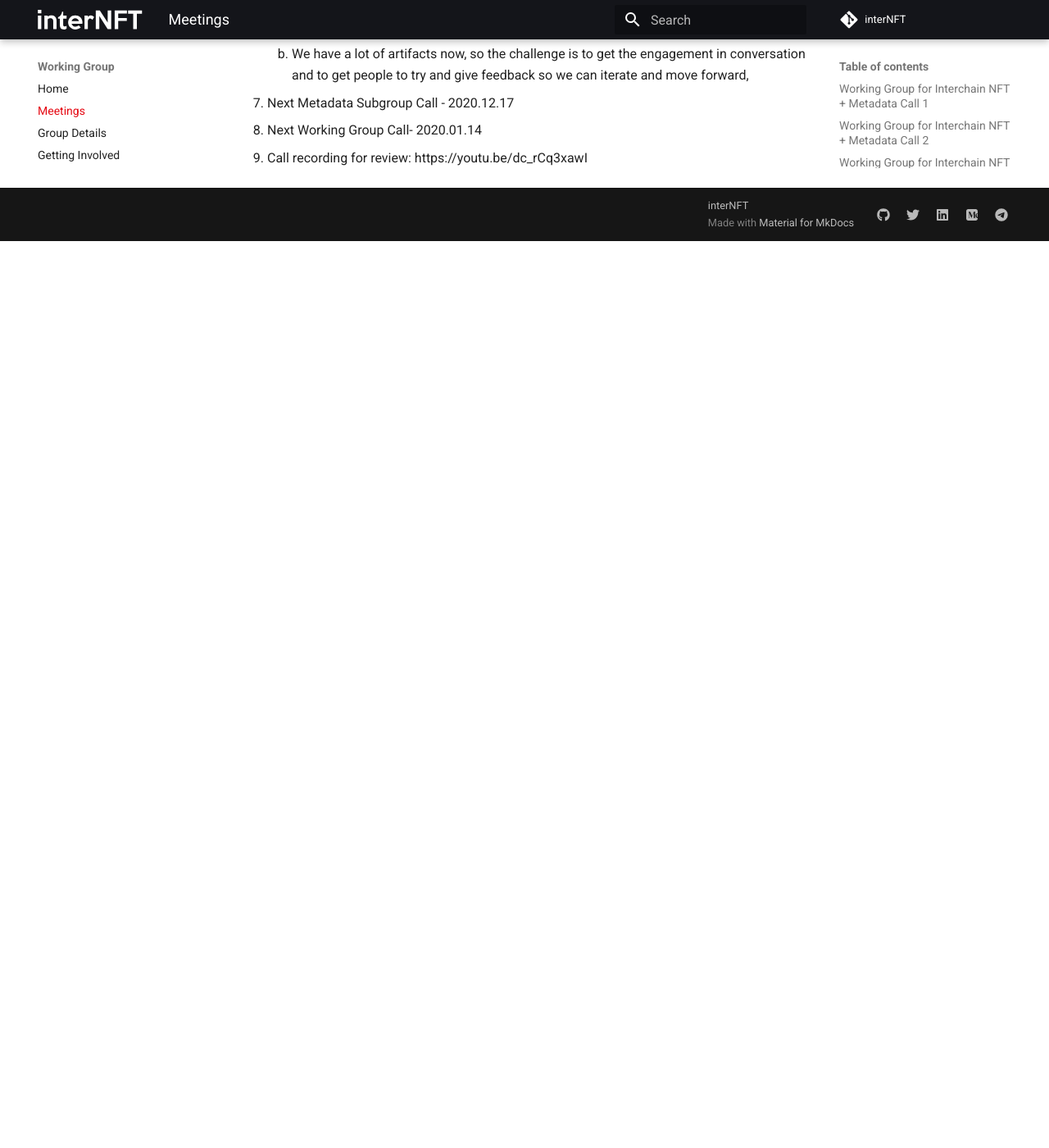
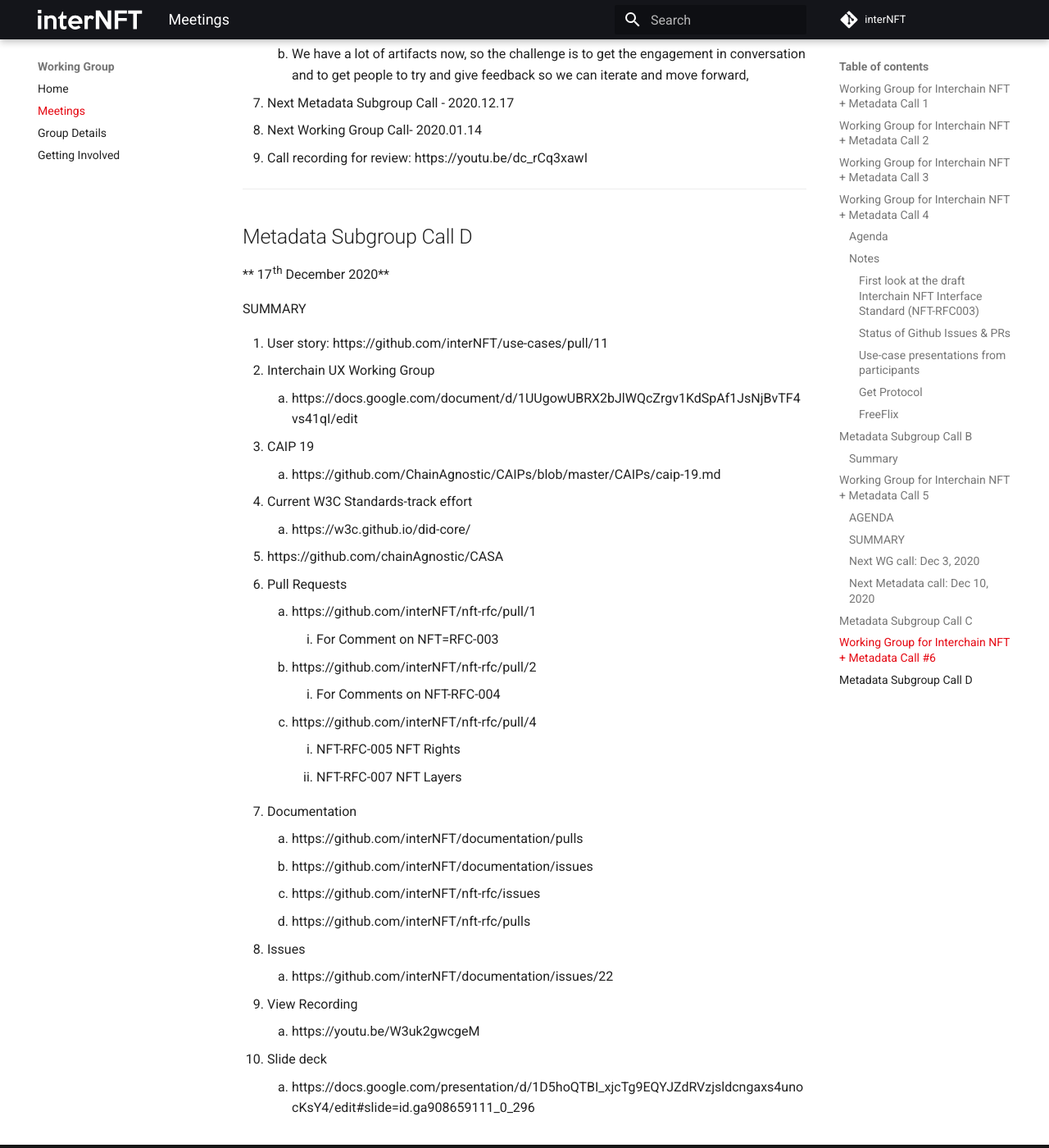
Before and after one commit to interNFT/documentation, an MkDocs documentation site: the page built from markdowns/workingGroup/meetings.md, in a window 1280 px wide and 1400 px high, scrolled down 10376 px. Shown: the whole window at 82% size. Built offline with MkDocs 1.6.1 and Material for MkDocs 9.7.7, drawn with Linux system fonts in a browser that asks for light colours; before the commit the page ends 10670 px from its top, so only the background shows below that.

Commit message:
summary added for Metadata Subgroup Call D

```diff
--- a/markdowns/workingGroup/meetings.md
+++ b/markdowns/workingGroup/meetings.md
@@ -472,3 +472,74 @@ SUMMARY:
   <li>Next Metadata Subgroup Call - 2020.12.17
   <li>Next Working Group Call- 2020.01.14
   <li>Call recording for review: https://youtu.be/dc_rCq3xawI
+</ol>
+
+---------------------------
+
+## Metadata Subgroup Call D
+
+** 17th December 2020**
+
+SUMMARY
+<ol type="1">
+  <li> User story: https://github.com/interNFT/use-cases/pull/11 </li>
+  <li>Interchain UX Working Group
+    <ol type="a">
+      <li> https://docs.google.com/document/d/1UUgowUBRX2bJlWQcZrgv1KdSpAf1JsNjBvTF4vs41qI/edit </li>
+    </ol>
+  </li>
+  <li> CAIP 19
+    <ol type="a">
+      <li> https://github.com/ChainAgnostic/CAIPs/blob/master/CAIPs/caip-19.md </li>
+    </ol>
+  </li>
+  <li>Current W3C Standards-track effort
+    <ol type="a">
+      <li>https://w3c.github.io/did-core/ </li>
+    </ol>
+  </li>
+  <li>https://github.com/chainAgnostic/CASA </li>
+  <li> Pull Requests
+    <ol type="a">
+      <li>https://github.com/interNFT/nft-rfc/pull/1
+        <ol type="i">
+          <li>For Comment on NFT=RFC-003 </li>
+        </ol>
+      </li>
+      <li>https://github.com/interNFT/nft-rfc/pull/2
+        <ol type="i">
+          <li>For Comments on NFT-RFC-004
+        </ol>
+      </li>
+      <li>https://github.com/interNFT/nft-rfc/pull/4
+        <ol type="i">
+          <li> NFT-RFC-005 NFT Rights </li>
+          <li>NFT-RFC-007 NFT Layers </li>
+        </ol>
+      </li>
+    </ol>
+  </li>
+  <li>Documentation
+    <ol type="a">
+      <li>https://github.com/interNFT/documentation/pulls</li>
+      <li>https://github.com/interNFT/documentation/issues</li>
+      <li>https://github.com/interNFT/nft-rfc/issues</li>
+      <li>https://github.com/interNFT/nft-rfc/pulls</li>
+    </ol>
+  </li>
+  <li>Issues
+    <ol type="a">
+      <li>https://github.com/interNFT/documentation/issues/22</li>
+    </ol>
+  </li>
+  <li>View Recording
+    <ol type="a">
+      <li>https://youtu.be/W3uk2gwcgeM</li>
+    </ol>
+  </li>
+  <li>Slide deck
+    <ol type="a">
+      <li>https://docs.google.com/presentation/d/1D5hoQTBI_xjcTg9EQYJZdRVzjsldcngaxs4unocKsY4/edit#slide=id.ga908659111_0_296</li>
+    </ol>
+  </li>
+</ol>
```
